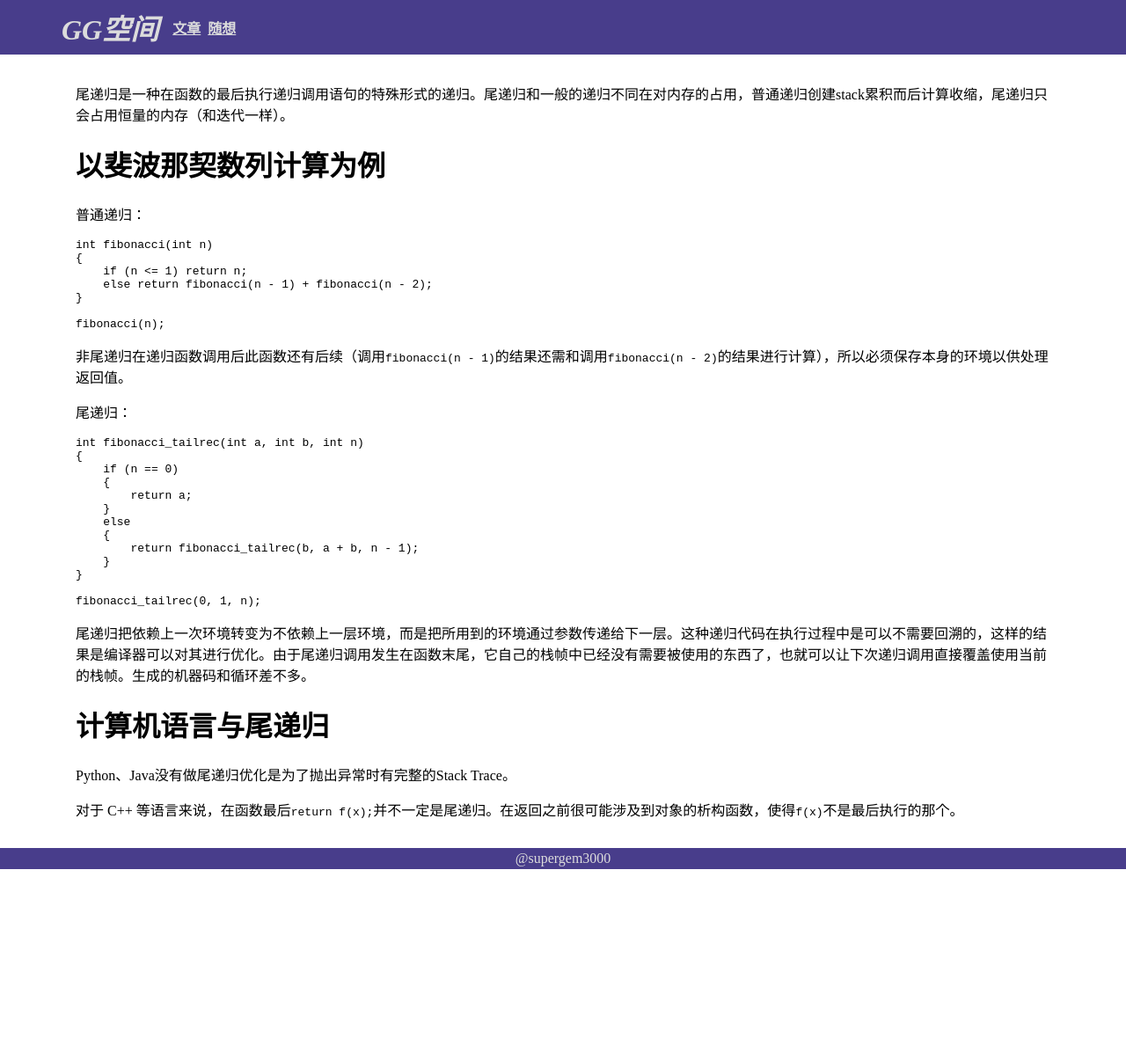
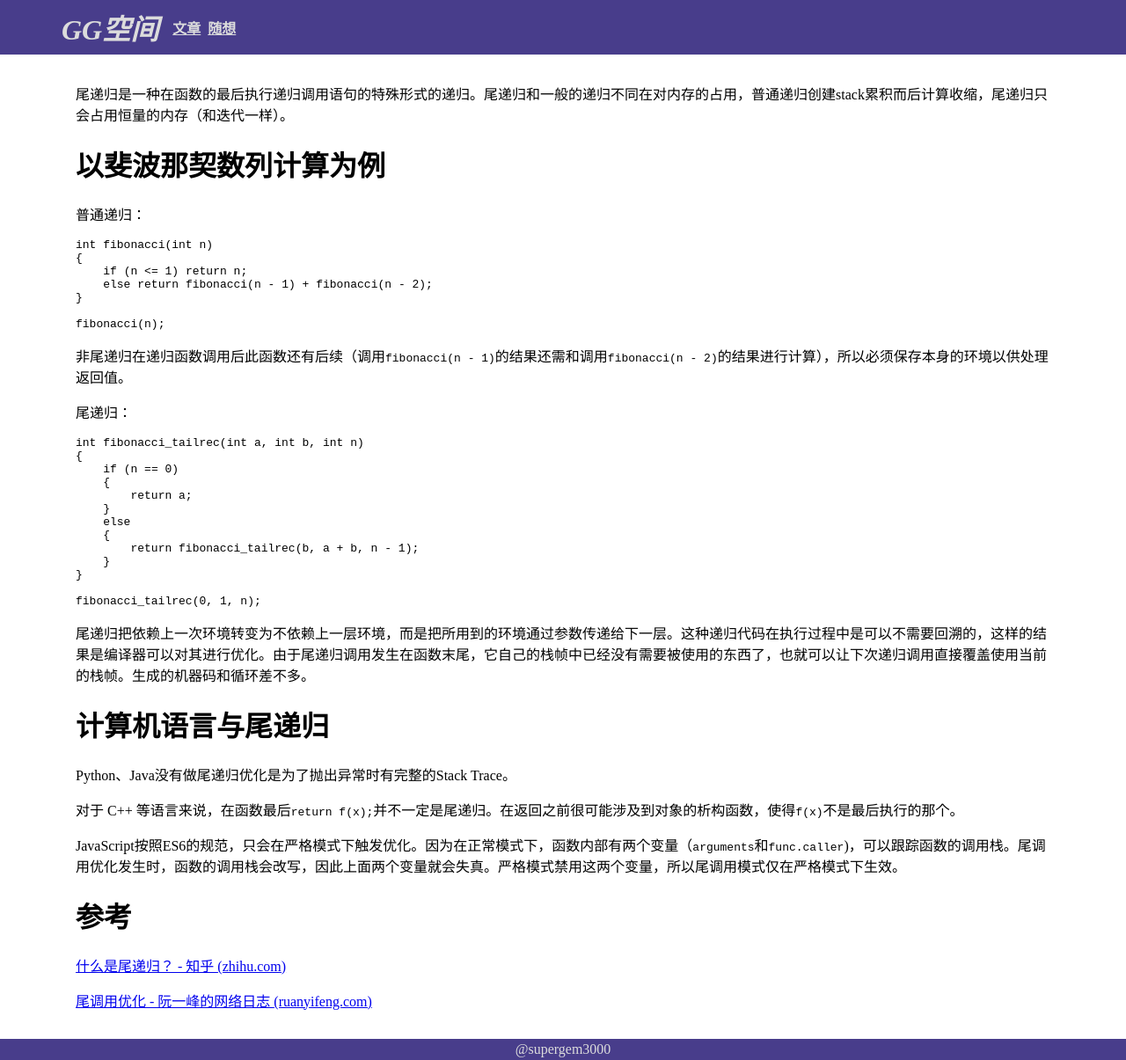
Before and after one commit to supergem3000/supergem3000.github.io, a Jekyll site: the page built from _posts/2021-11-18-tail-recursion.md, in a window 1280 px wide. Shown: the whole page at 88% size. Built offline with Jekyll 4.4.1, drawn with Linux system fonts in a browser that asks for light colours; before the commit the page ends 988 px from its top, so only the background shows below that.

Commit message:
修改文章：尾递归调用

```diff
--- a/_posts/2021-11-18-tail-recursion.md
+++ b/_posts/2021-11-18-tail-recursion.md
@@ -47,3 +47,11 @@ fibonacci_tailrec(0, 1, n);
 Python、Java没有做尾递归优化是为了抛出异常时有完整的Stack Trace。
 
 对于 C++ 等语言来说，在函数最后`return f(x);`并不一定是尾递归。在返回之前很可能涉及到对象的析构函数，使得`f(x)`不是最后执行的那个。
+
+JavaScript按照ES6的规范，只会在严格模式下触发优化。因为在正常模式下，函数内部有两个变量（`arguments`和`func.caller`)，可以跟踪函数的调用栈。尾调用优化发生时，函数的调用栈会改写，因此上面两个变量就会失真。严格模式禁用这两个变量，所以尾调用模式仅在严格模式下生效。
+
+# 参考
+
+[什么是尾递归？ - 知乎 (zhihu.com)](https://www.zhihu.com/question/20761771)
+
+[尾调用优化 - 阮一峰的网络日志 (ruanyifeng.com)](http://www.ruanyifeng.com/blog/2015/04/tail-call.html)
```
Also changed, not shown: README.md, 1 other file.
